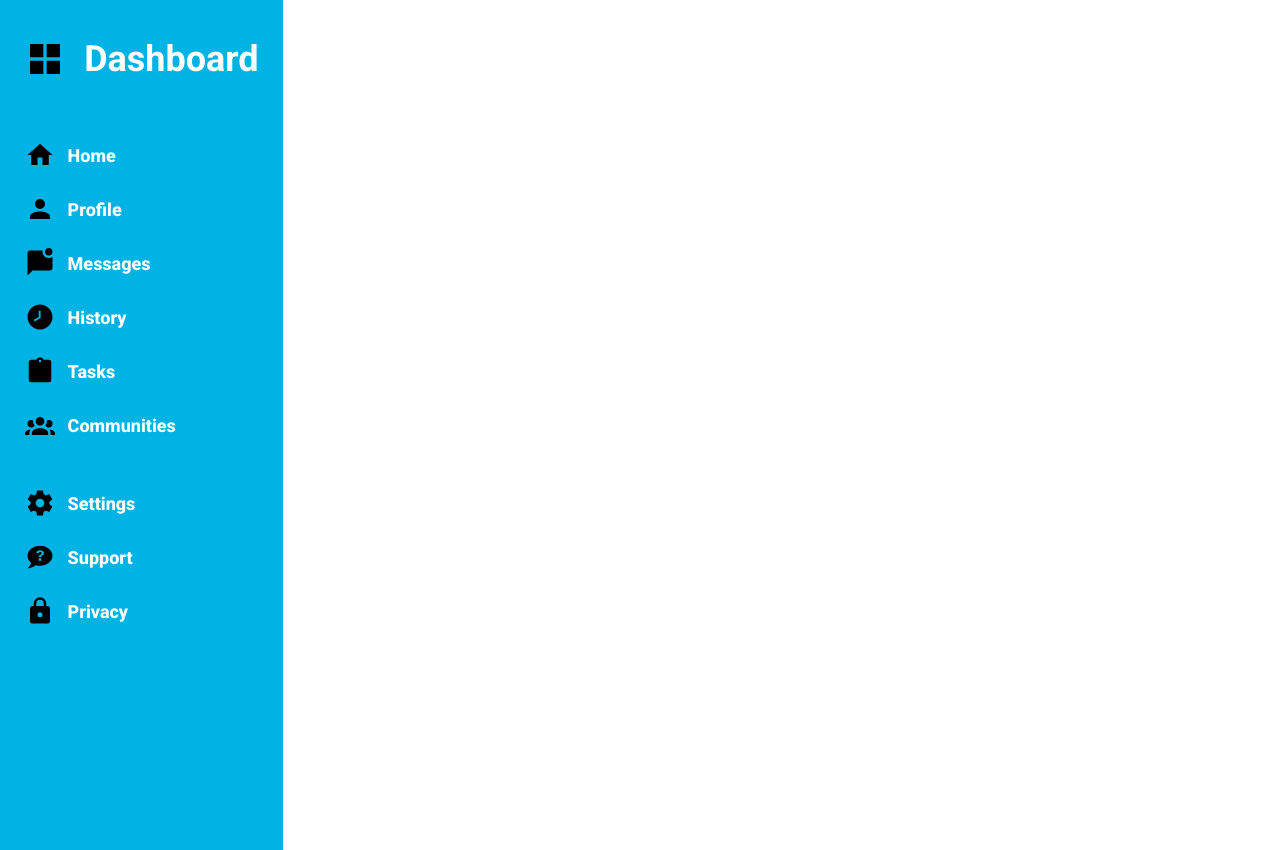
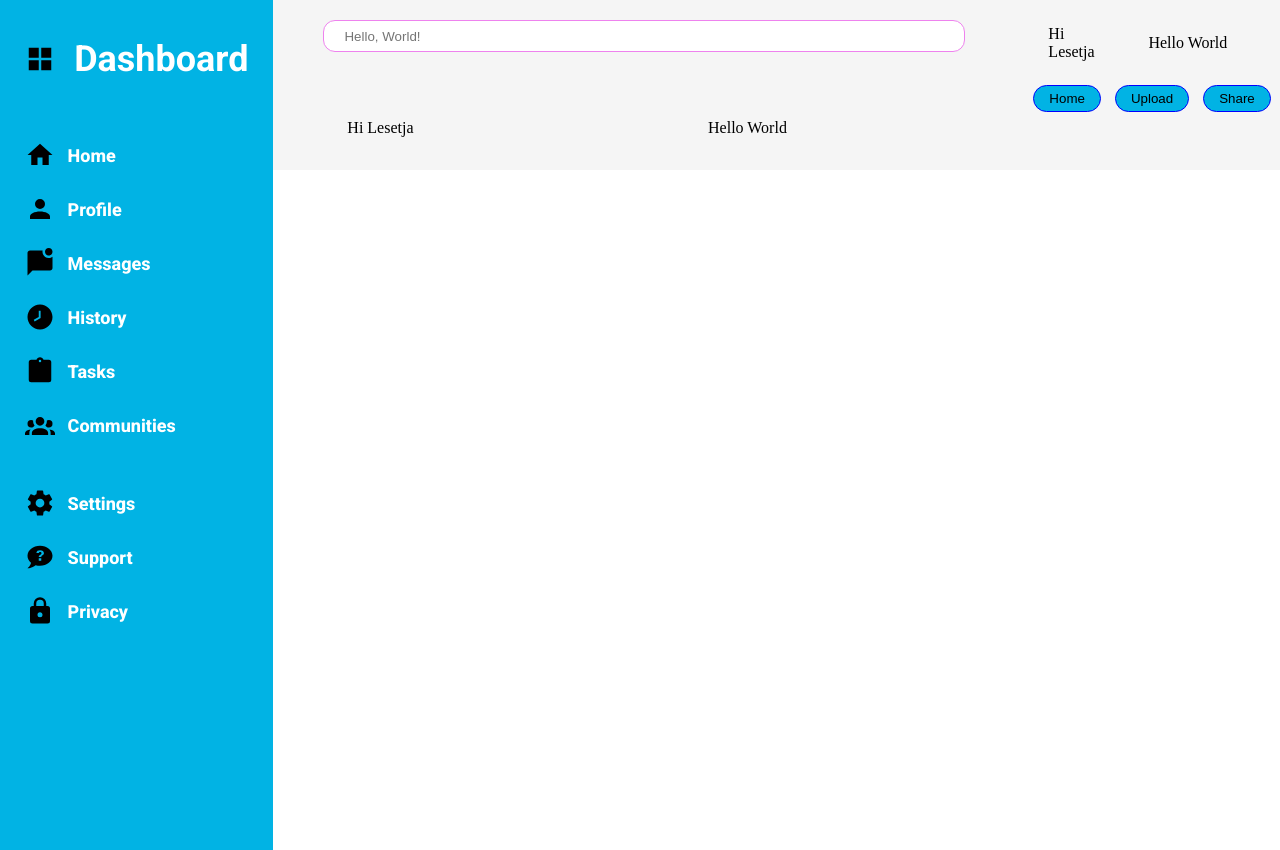
Before and after one commit to Lesetja-Malapane/odin-admin-dashboard, a plain HTML site: page index.html in a window 1280 px wide. Drawn offline with Linux system fonts and the light colour scheme.

Commit message:
added top ection styling, missing images to replace text in top sections

```diff
--- a/index.html
+++ b/index.html
@@ -11,24 +11,51 @@
 <body>
     <div class="container">
         <div class="side-bar">
-            <div class="logo">
-                <img src="image/view-grid.svg">
-                <a href="#"><h1>Dashboard</h1></a>
+            <div class="logo-a">
+                <img src="image/view-grid.svg" />
+                <a href="#">
+                    <h1>Dashboard</h1>
+                </a>
             </div>
             <div class="navigation">
-                <a href=""><img src="image/home.svg">Home</a>
-                <a href=""><img src="image/account.svg">Profile</a>
-                <a href=""><img src="image/message-badge.svg">Messages</a>
-                <a href=""><img src="image/clock-time-eight.svg">History</a>
-                <a href=""><img src="image/clipboard.svg" alt="">Tasks</a>
-                <a href=""><img src="image/account-group.svg">Communities</a>
+                <a href=""><img src="image/home.svg" />Home</a>
+                <a href=""><img src="image/account.svg" />Profile</a>
+                <a href=""><img src="image/message-badge.svg" />Messages</a>
+                <a href=""><img src="image/clock-time-eight.svg" />History</a>
+                <a href=""><img src="image/clipboard.svg" alt="" />Tasks</a>
+                <a href=""><img src="image/account-group.svg" />Communities</a>
             </div>
             <div class="utilities">
-                <a href=""><img src="image/cog.svg">Settings</a>
-                <a href=""><img src="image/chat-question.svg">Support</a>
-                <a href=""><img src="image/lock.svg">Privacy</a>
+                <a href=""><img src="image/cog.svg" />Settings</a>
+                <a href=""><img src="image/chat-question.svg" />Support</a>
+                <a href=""><img src="image/lock.svg" />Privacy</a>
             </div>
         </div>
+
+        <main>
+            <div class="top-bar">
+                <div class="search-bar">
+                    <input type="text" id="search" placeholder="Hello, World!" />
+                </div>
+                <div class="logo-b">
+                    <p id="logo">Hi Lesetja</p>
+                    <div class="actual-logo">
+                        <p>Hello World</p>
+                    </div>
+                </div>
+                <div class="sec-logo">
+                    <p id="logo">Hi Lesetja</p>
+                    <div class="actual-logo">
+                        <p>Hello World</p>
+                    </div>
+                </div>
+                <div class="more-nav">
+                    <button>Home</button>
+                    <button>Upload</button>
+                    <button>Share</button>
+                </div>
+            </div>
+        </main>
     </div>
 </body>
 
--- a/style.css
+++ b/style.css
@@ -1,7 +1,8 @@
-@import url('https://fonts.googleapis.com/css2?family=Dancing+Script:wght@400..700&family=IBM+Plex+Sans:ital,wght@0,100..700;1,100..700&family=Inter:ital,opsz,wght@0,14..32,100..900;1,14..32,100..900&family=Montserrat:ital,wght@0,100..900;1,100..900&family=Outfit:wght@100..900&family=Parisienne&family=Roboto:ital,wght@0,100..900;1,100..900&family=Rubik:ital,wght@0,300..900;1,300..900&display=swap');
+@import url("https://fonts.googleapis.com/css2?family=Dancing+Script:wght@400..700&family=IBM+Plex+Sans:ital,wght@0,100..700;1,100..700&family=Inter:ital,opsz,wght@0,14..32,100..900;1,14..32,100..900&family=Montserrat:ital,wght@0,100..900;1,100..900&family=Outfit:wght@100..900&family=Parisienne&family=Roboto:ital,wght@0,100..900;1,100..900&family=Rubik:ital,wght@0,300..900;1,300..900&display=swap");
 
 :root {
     --cons-gap: 1.2em;
+    --main-color: rgb(1, 179, 228);
 }
 
 * {
@@ -10,7 +11,7 @@
 }
 
 .side-bar {
-    background-color: rgb(1, 179, 228);
+    background-color: var(--main-color);
     display: grid;
     grid-template-rows: 1fr 3fr 5fr;
     height: 100vh;
@@ -39,7 +40,7 @@ a,
 a {
     text-decoration: none;
     font-size: large;
-    font-family: 'Roboto';
+    font-family: "Roboto";
     display: flex;
     align-items: center;
     gap: 0.7em;
@@ -51,7 +52,7 @@ img {
     color: aliceblue;
 }
 
-.logo {
+.logo-a {
     display: flex;
     flex-direction: row;
     align-items: center;
@@ -63,3 +64,52 @@ img {
     width: 40px;
     height: 40px;
 }
+
+main {
+    display: grid;
+    grid-template-rows: 1fr 4fr;
+}
+
+.top-bar {
+    display: grid;
+    grid-template-columns: 3fr 1fr;
+    grid-template-rows: repeat(2, 1fr);
+    background-color: whitesmoke;
+}
+
+.search-bar {
+    display: flex;
+    padding: 20px 50px;
+}
+
+input {
+    height: 30px;
+    width: 600px;
+    border-radius: 12px;
+    border: 1px solid violet;
+    padding: 0 20px;
+}
+
+p {
+    color: black;
+}
+
+
+.logo-b,
+.sec-logo {
+    display: grid;
+    grid-template-columns: 1fr 3fr;
+    align-items: center;
+    justify-items: center;
+    gap: 1.2em;
+    padding: 20px;
+}
+
+
+button {
+    background-color: var(--main-color);
+    padding: 5px 15px;
+    border-radius: 20px;
+    border: 0.1px solid blue;
+    margin: 0 5px;
+}
```
